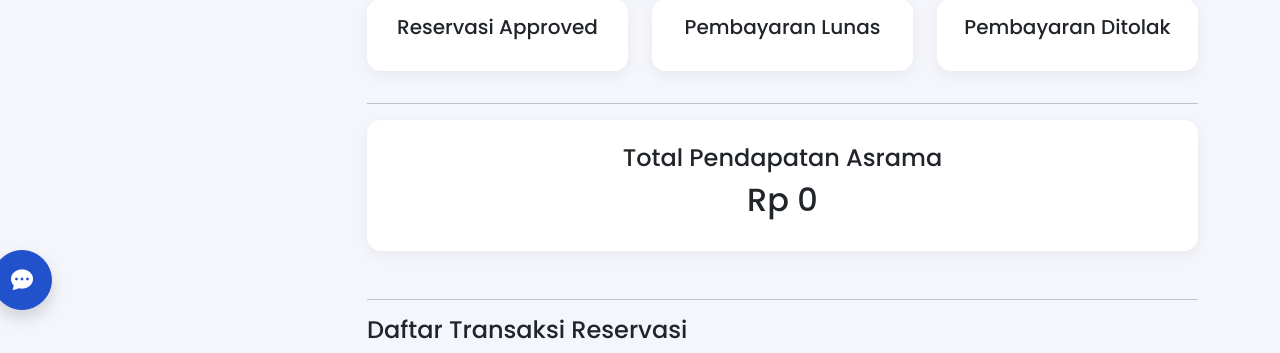
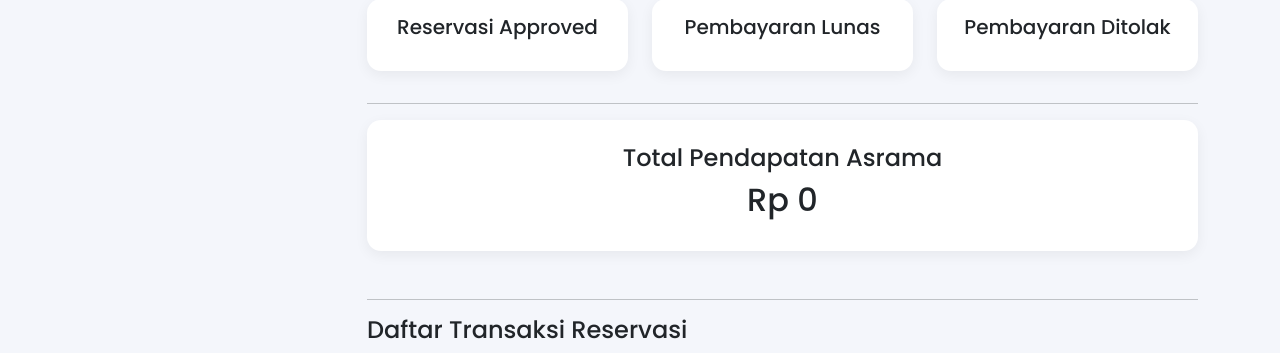
Before and after one commit to MuhammadAfifulIchwan/reservasi-asrama, a CodeIgniter 4 app: the page made by app/Views/admin/report.php in a window 1280 px wide. Shown: the part 470-823 px from the top of the page. Run offline with PHP 8.4 and a stand-in for CodeIgniter, Linux system fonts and the light colour scheme; the template is opened without the code that fills it, so the values that code supplies are empty; some libraries are stand-ins or nearby versions.

Commit message:
lagi lagi

```diff
--- a/app/Views/layout/footer.php
+++ b/app/Views/layout/footer.php
@@ -15,13 +15,13 @@
     <!-- ID dan nama fungsi JS TIDAK diubah, supaya       -->
     <!-- ChatbotController.php tetap terhubung normal     -->
     <!-- ============================================= -->
-    <div id="chatToggleBtn" style="position:fixed; bottom:20px; right:20px; z-index:1000;">
+    <!-- <div id="chatToggleBtn" style="position:fixed; bottom:20px; right:20px; z-index:1000;">
         <button class="btn btn-primary rounded-circle shadow"
                 style="width:60px;height:60px; font-size:22px;"
                 onclick="toggleChat()">
             <i class="bi bi-chat-dots-fill"></i>
         </button>
-    </div>
+    </div> -->
 
     <div id="chatBox" style="display:none; position:fixed; bottom:90px; right:20px; width:320px; height:420px; z-index:1000; border-radius:16px; overflow:hidden;" class="card shadow">
         <div class="card-header text-white" style="background: linear-gradient(90deg, var(--brand-primary), var(--brand-primary-dark));">
```
